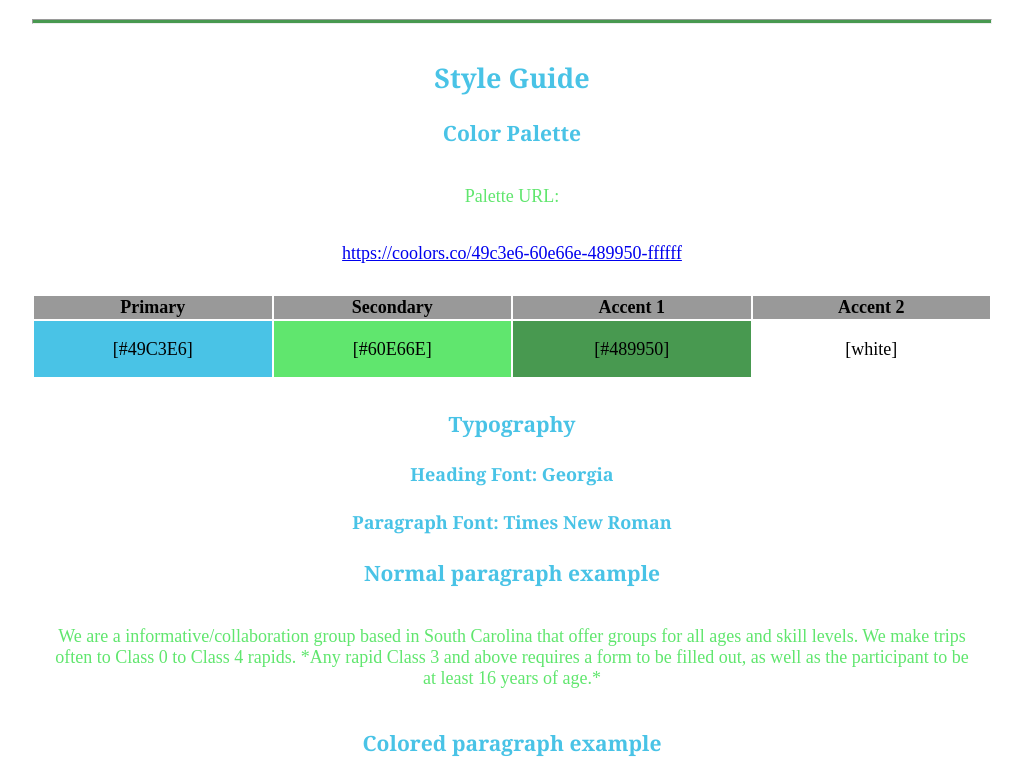
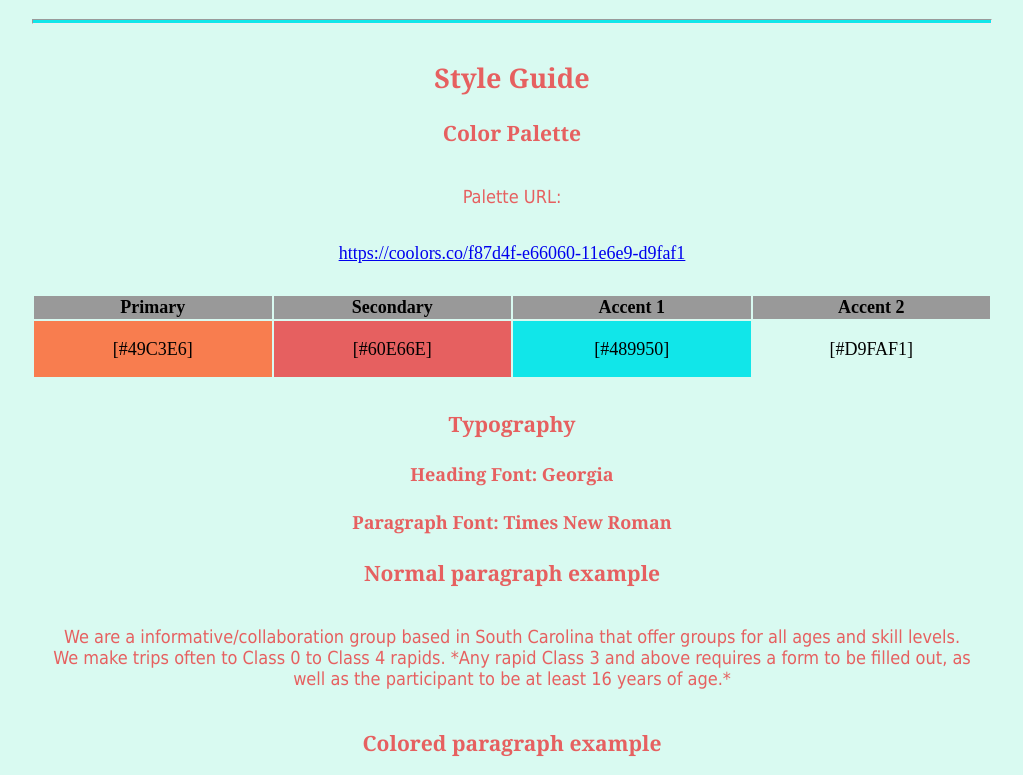
Before and after one commit to EthanMelton/wdd130, a plain HTML site: page wwr/site-plan-rafting.html in a window 1280 px wide. Shown: the part 1093-1868 px from the top of the page, without its empty margins (128-1151 px from the left). Drawn offline with Linux system fonts and the light colour scheme; a web font is replaced by a local one.

Commit message:
updated colors for site plan

```diff
--- a/wwr/site-plan-rafting.html
+++ b/wwr/site-plan-rafting.html
@@ -3,11 +3,11 @@
 
 <head>
   <meta charset="utf-8" />
-  <title>Site Plan</title>
+  <title>Down South Rafting | Site Plan</title>
   <link type="text/css" rel="stylesheet" href="styles/site-plan-rafting.css" />
 </head>
 
-<body>
+<body style="background-color: #D9FAF1;">
   <header>
     <h1>Down South Rafting Site Plan</h1>
     <h2>Ethan Melton</h2>
@@ -45,8 +45,8 @@
 
     <!-- Copy and paste the URL to your finished palette below. Replace the href value that is there with yours. Make sure to paste it into both the href value and the content text of the <a> tag -->
     <p>Palette URL:</p>
-    <a href="https://coolors.co/49c3e6-60e66e-489950-ffffff"
-      target="_blank">https://coolors.co/49c3e6-60e66e-489950-ffffff</a>
+    <a href="https://coolors.co/f87d4f-e66060-11e6e9-d9faf1"
+      target="_blank">https://coolors.co/f87d4f-e66060-11e6e9-d9faf1</a>
 
     <table class="colors">
       <tr>
@@ -60,7 +60,7 @@
         <td class="primary">[#49C3E6]</td>
         <td class="secondary">[#60E66E]</td>
         <td class="accent1">[#489950]</td>
-        <td class="accent2">[white]</td>
+        <td class="accent2">[#D9FAF1]</td>
       </tr>
     </table>
 
--- a/wwr/styles/site-plan-rafting.css
+++ b/wwr/styles/site-plan-rafting.css
@@ -5,25 +5,25 @@ Fonts are separated by a & */
 
 :root {
   /* change the values below to your colors from your palette */
-  --primary-color: #49C3E6   ;
-  --secondary-color: #60E66E ;
-  --accent1-color: #489950;
-  --accent2-color: white;
+  --primary-color: #F87D4F   ;
+  --secondary-color: #E66060 ;
+  --accent1-color: #11E6E9;
+  --accent2-color: #D9FAF1;
 
   /* change the values below to your chosen font(s) */
   --heading-font: "Georgia";
-  --paragraph-font: Times New Roman, serif;
+  --paragraph-font: Tahoma, sans-serif;
 
   /* these colors below should be chosen from among your palette colors above */
-  --headline-color-on-white: #49C3E6;  /* headlines on a white background */
-  --headline-color-on-color: white; /* headlines on a colored background */
-  --paragraph-color-on-white: #60E66E; /* paragraph text on a white background */
-  --paragraph-color-on-color: white; /* paragraph text on a colored background */
-  --paragraph-background-color: #49C3E6  ;
-  --nav-link-color: white;
-  --nav-background-color: #489950;
-  --nav-hover-link-color: white;
-  --nav-hover-background-color: #49C3E6;
+  --headline-color-on-white: #E66060;  /* headlines on a white background */
+  --headline-color-on-color: #D9FAF1; /* headlines on a colored background */
+  --paragraph-color-on-white: #E66060; /* paragraph text on a white background */
+  --paragraph-color-on-color: #D9FAF1; /* paragraph text on a colored background */
+  --paragraph-background-color: #F87D4F  ;
+  --nav-link-color: #D9FAF1;
+  --nav-background-color: #11E6E9;
+  --nav-hover-link-color: #D9FAF1;
+  --nav-hover-background-color: #F87D4F;
 }
 
 
```
Also changed, not shown: wwr/index.html (+1 -1 lines).
